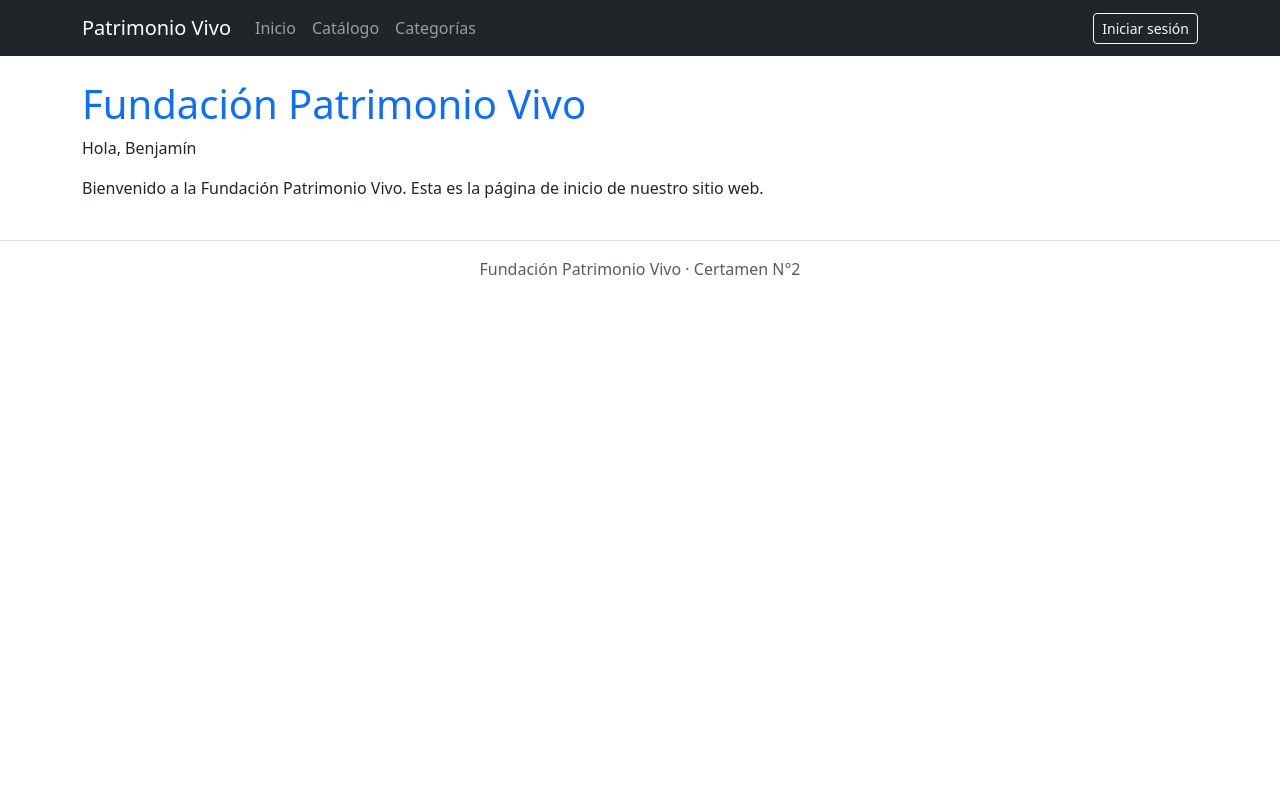
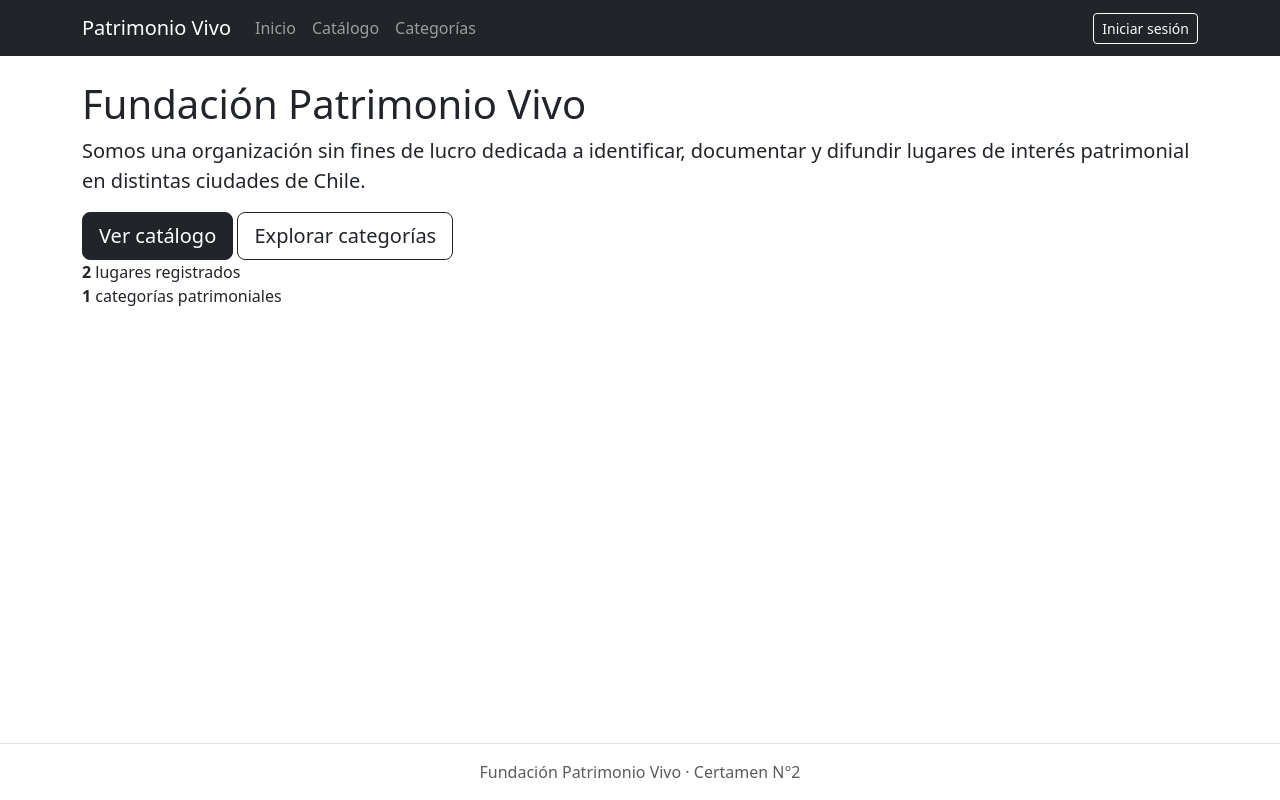
Before and after one commit to bsantibanezo/CER2-SANTIBANEZBENJAMIN, a Django app: page / in a window 1280 px wide. Run offline with Django 5.2, Linux system fonts and the light colour scheme; data comes from the database, SQL or seed files in the repository; both versions use the stored data as it was after the commit; some libraries are stand-ins or nearby versions.

Commit message:
correcciones de diseño de pagina de inicio

```diff
--- a/patrimonio_vivo/core/templates/core/base.html
+++ b/patrimonio_vivo/core/templates/core/base.html
@@ -8,7 +8,7 @@
     <link rel="stylesheet" href="{% static 'core/css/bootstrap.min.css' %}">
     <link rel="stylesheet" href="{% static 'core/css/estilos.css' %}">
 </head>
-<body>
+<body class="d-flex flex-column min-vh-100"></body>
 
     <nav class="navbar navbar-expand-lg bg-dark" data-bs-theme="dark">
         <div class="container">
@@ -48,14 +48,14 @@
         </div>
     </nav>
 
-    <main class="container py-4">
+    <main class="container py-4 flex-grow-1">
         {% for message in messages %}
             <div class="alert alert-{{ message.tags }}">{{ message }}</div>
         {% endfor %}
         {% block content %}{% endblock %}
     </main>
 
-    <footer class="text-center text-muted py-3 border-top">
+    <footer class="text-center text-muted py-3 border-top mt-auto">
         Fundación Patrimonio Vivo · Certamen N°2
     </footer>
 
--- a/patrimonio_vivo/core/templates/core/detalle.html
+++ b/patrimonio_vivo/core/templates/core/detalle.html
@@ -3,7 +3,7 @@
 {% block title %}{{ lugar.nombre }} · Patrimonio Vivo{% endblock %}
 
 {% block content %}
-    <a href="{% url 'catalogo' %}">&larr; Volver al catálogo</a>
+    <a href="{% url 'catalogo' %}" class="btn btn-outline-dark mb-3">&larr; Volver al catálogo</a>
 
     <article class="lugar-detalle">
         {% if lugar.imagen %}
--- a/patrimonio_vivo/core/templates/core/inicio.html
+++ b/patrimonio_vivo/core/templates/core/inicio.html
@@ -3,7 +3,24 @@
 {% block title %}Inicio · Patrimonio Vivo{% endblock %}
 
 {% block content %}
-    <h1 class="text-primary">Fundación Patrimonio Vivo</h1>
-    <p>Hola, {{ nombre }}</p>
-    <p>Bienvenido a la Fundación Patrimonio Vivo. Esta es la página de inicio de nuestro sitio web.</p>
+        <section class="inicio-hero">
+        <h1>Fundación Patrimonio Vivo</h1>
+        <p class="lead">
+            Somos una organización sin fines de lucro dedicada a identificar, documentar
+            y difundir lugares de interés patrimonial en distintas ciudades de Chile.
+        </p>
+        <a href="{% url 'catalogo' %}" class="btn btn-dark btn-lg">Ver catálogo</a>
+        <a href="{% url 'categorias' %}" class="btn btn-outline-dark btn-lg">Explorar categorías</a>
+    </section>
+
+    <section class="inicio-cifras">
+        <div class="cifra">
+            <strong>{{ total_lugares }}</strong>
+            <span>lugares registrados</span>
+        </div>
+        <div class="cifra">
+            <strong>{{ total_categorias }}</strong>
+            <span>categorías patrimoniales</span>
+        </div>
+    </section>
 {% endblock %}
--- a/patrimonio_vivo/core/views.py
+++ b/patrimonio_vivo/core/views.py
@@ -8,7 +8,10 @@ from .models import Categoria, LugarPatrimonial
 
 
 def inicio(request):
-    contexto = {'nombre': 'Benjamín'}
+    contexto = {
+        'total_lugares': LugarPatrimonial.objects.count(),
+        'total_categorias': Categoria.objects.count(),
+    }
     return render(request, 'core/inicio.html', contexto)
 
 
```
Also changed, not shown: patrimonio_vivo/core/static/core/css/estilos.css (line endings or trailing spaces), patrimonio_vivo/core/templates/core/catalogo.html (indentation only), patrimonio_vivo/db.sqlite3.
